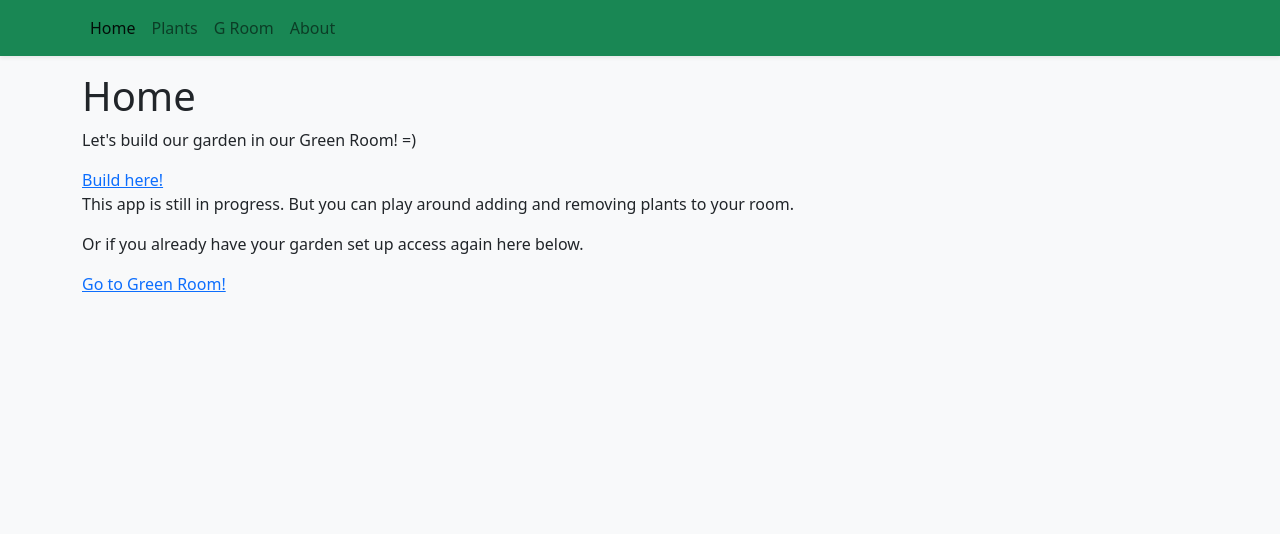
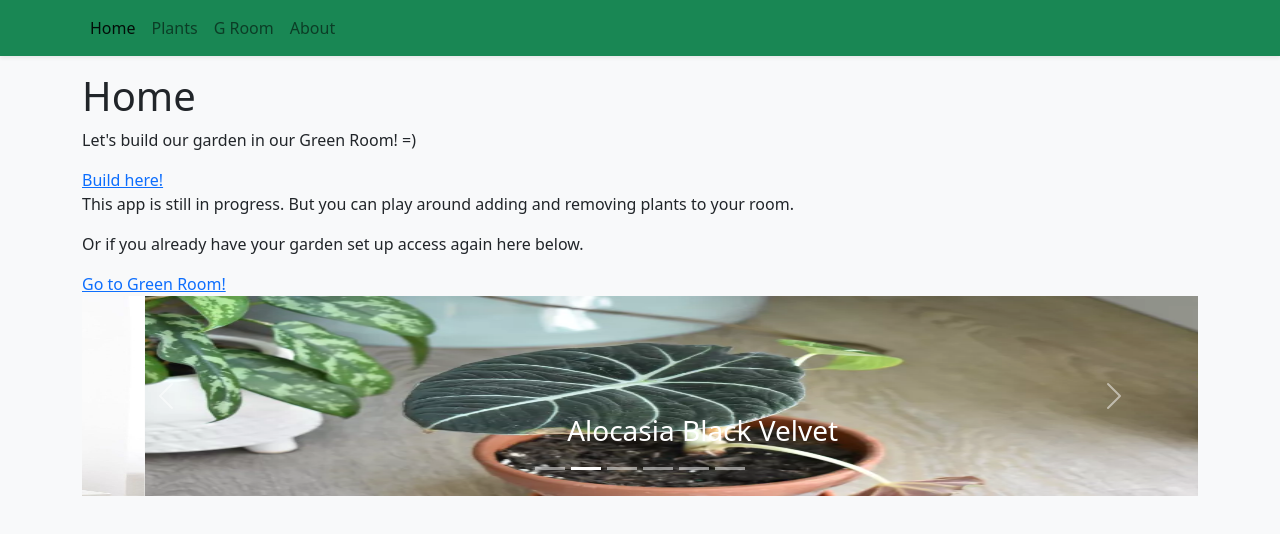
Before and after one commit to hseiji/green-room-app, a React (Vite) app: page / in a window 1280 px wide. Shown: the top 534 px of the page. Built offline with nearby package versions, Linux system fonts and the light colour scheme.

Commit message:
add carrousel component to home

```diff
--- /dev/null
+++ b/src/components/PlantsCarrousel.tsx
@@ -0,0 +1,31 @@
+import Carousel from 'react-bootstrap/Carousel'
+import storeItems from '../data/items.json'
+
+// type ItemProps = {
+//   id: number
+//   name: string
+//   imgUrl: string
+// }
+
+// function PlantsCarrousel({ id, name, imgUrl }: ItemProps) {
+function PlantsCarrousel() {
+  return (
+    <Carousel>
+      {storeItems.map((item) => (
+        <Carousel.Item>
+          <img
+            className="d-block w-100"
+            src={item.imgUrl}
+            alt="First slide"
+            height="200px"
+          />
+          <Carousel.Caption>
+            <h3>{item.name}</h3>
+          </Carousel.Caption>
+        </Carousel.Item>
+      ))}
+    </Carousel>
+  )
+}
+
+export default PlantsCarrousel
--- a/src/pages/Home.tsx
+++ b/src/pages/Home.tsx
@@ -1,4 +1,5 @@
 import { NavLink } from 'react-router-dom'
+import PlantsCarrousel from '../components/PlantsCarrousel'
 
 export function Home() {
   return (
@@ -12,6 +13,7 @@ export function Home() {
       </p>
       <p>Or if you already have your garden set up access again here below.</p>
       <NavLink to="/groom">Go to Green Room!</NavLink>
+      <PlantsCarrousel />
     </>
   )
 }
```
